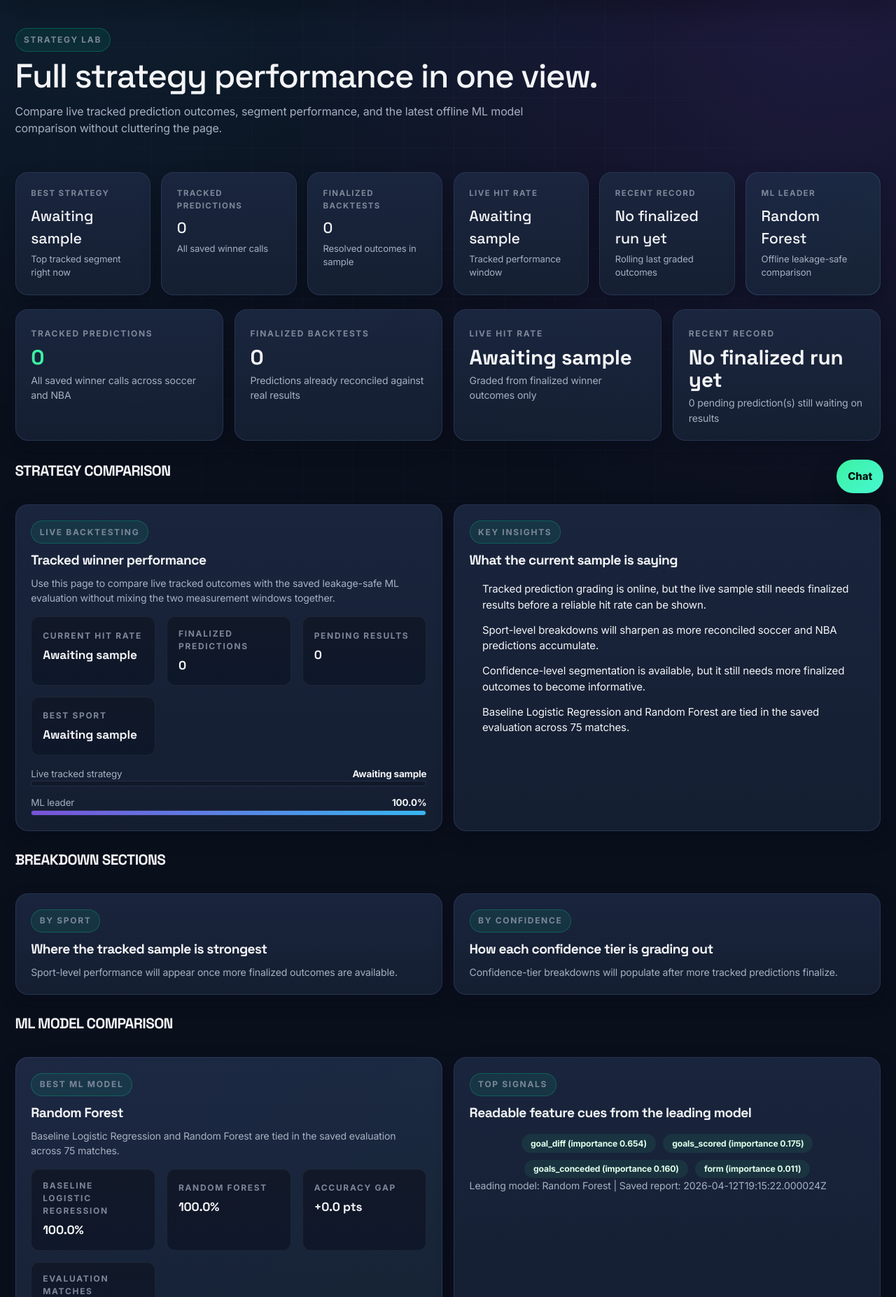
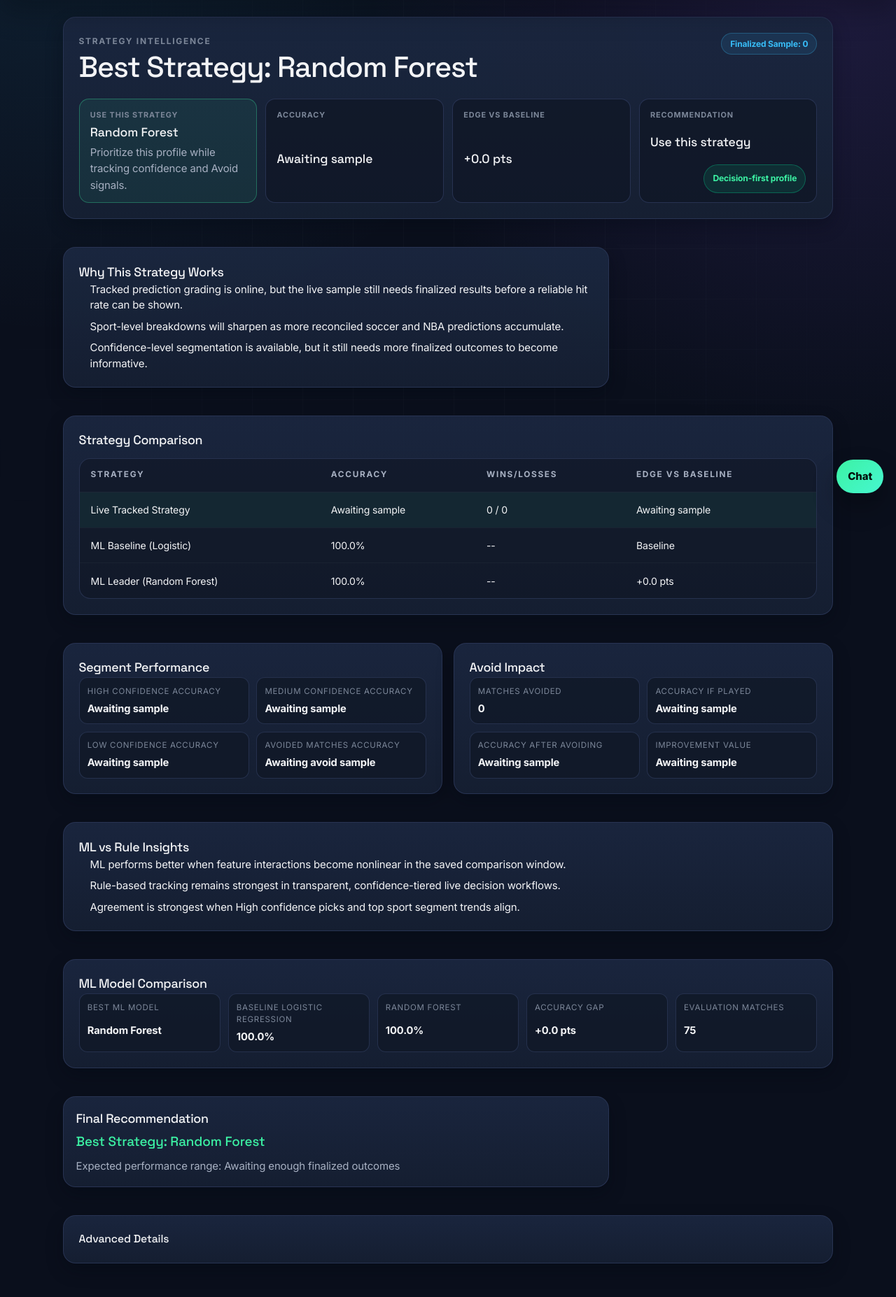
Before and after one commit to codelkj/scorpred, a Flask app: page /strategy-lab in a window 1280 px wide. Shown: the part 77-1931 px from the top of the page at 70% size. Run offline with Flask 3, Linux system fonts and the light colour scheme; some libraries are stand-ins or nearby versions.

Commit message:
Redesign Strategy Lab into FAANG-level strategy intelligence dashboard

```diff
--- a/templates/strategy_lab.html
+++ b/templates/strategy_lab.html
@@ -2,289 +2,255 @@
 {% block title %}Strategy Lab | ScorPred{% endblock %}
 
 {% block content %}
-<section class="strategy-lab-hero">
-  <div class="strategy-lab-kicker">Strategy Lab</div>
-  <h1 class="strategy-lab-title">Full strategy performance in one view.</h1>
-  <p class="strategy-lab-subtitle">
-    Compare live tracked prediction outcomes, segment performance, and the latest offline ML model comparison without cluttering the page.
-  </p>
+{% set best_strategy = backtest_summary.best_sport.label if backtest_summary.best_sport else (ml_comparison.best_model_label if ml_comparison.available else 'Awaiting sample') %}
+{% set best_accuracy = backtest_summary.best_sport.accuracy if backtest_summary.best_sport else metrics.overall_accuracy %}
+{% set edge_display = ml_comparison.accuracy_gap_display if ml_comparison.available else 'Awaiting ML report' %}
+{% set confidence_rows = confidence_breakdown or [] %}
+{% set row_high = confidence_rows | selectattr('key', 'equalto', 'High') | list %}
+{% set row_medium = confidence_rows | selectattr('key', 'equalto', 'Medium') | list %}
+{% set row_low = confidence_rows | selectattr('key', 'equalto', 'Low') | list %}
+{% set high_row = row_high[0] if row_high else None %}
+{% set medium_row = row_medium[0] if row_medium else None %}
+{% set low_row = row_low[0] if row_low else None %}
+
+{% set avoid_recent = metrics.recent_predictions | selectattr('predicted_winner', 'equalto', 'avoid') | list if metrics.recent_predictions else [] %}
+{% set avoid_completed = recent_completed_predictions | selectattr('predicted_winner', 'equalto', 'avoid') | list if recent_completed_predictions else [] %}
+{% set avoid_if_played = (avoid_completed | selectattr('winner_hit', 'equalto', true) | list | length) %}
+{% set avoid_total_completed = avoid_completed | length %}
+{% set avoid_if_played_acc = ((avoid_if_played / avoid_total_completed) * 100) if avoid_total_completed else none %}
+{% set avoid_after_avoiding_acc = ((avoid_total_completed - avoid_if_played) / avoid_total_completed * 100) if avoid_total_completed else none %}
+
+<div class="faang-shell">
+  <section class="card glow-card faang-hero">
+    <div class="faang-hero-head">
+      <div>
+        <span class="page-kicker">Strategy Intelligence</span>
+        <h1 class="faang-title">Best Strategy: {{ best_strategy }}</h1>
+      </div>
+      <span class="faang-meta-chip">Finalized Sample: {{ metrics.finalized_predictions or 0 }}</span>
+    </div>
+
+    <div class="faang-decision-grid">
+      <article class="faang-decision-card is-primary">
+        <span class="faang-label">Use This Strategy</span>
+        <div class="faang-value">{{ best_strategy }}</div>
+        <p class="faang-copy">Prioritize this profile while tracking confidence and Avoid signals.</p>
+      </article>
+      <article class="faang-decision-card">
+        <span class="faang-label">Accuracy</span>
+        <div class="faang-value">{{ ('%.1f'|format(best_accuracy) ~ '%') if best_accuracy is not none else 'Awaiting sample' }}</div>
+      </article>
+      <article class="faang-decision-card">
+        <span class="faang-label">Edge vs Baseline</span>
+        <div class="faang-value">{{ edge_display }}</div>
+      </article>
+      <article class="faang-decision-card">
+        <span class="faang-label">Recommendation</span>
+        <div class="faang-value">Use this strategy</div>
+        <span class="source-badge source-api">Decision-first profile</span>
+      </article>
+    </div>
   </section>
 
-{% set live_accuracy = metrics.overall_accuracy if metrics.overall_accuracy is not none else 0 %}
-{% set ml_leader_accuracy = ml_comparison.random_forest_accuracy if ml_comparison.available else None %}
-{% set best_strategy_label = backtest_summary.best_sport.label if backtest_summary.best_sport else 'Awaiting sample' %}
-
-<section class="strategy-lab-kpi-grid">
-  <article class="card glow-card strategy-kpi-card">
-    <div class="strategy-kpi-label">Best Strategy</div>
-    <div class="strategy-kpi-value">{{ best_strategy_label }}</div>
-    <p class="strategy-kpi-meta">Top tracked segment right now</p>
-  </article>
-  <article class="card glow-card strategy-kpi-card">
-    <div class="strategy-kpi-label">Tracked Predictions</div>
-    <div class="strategy-kpi-value">{{ metrics.total_predictions or 0 }}</div>
-    <p class="strategy-kpi-meta">All saved winner calls</p>
-  </article>
-  <article class="card glow-card strategy-kpi-card">
-    <div class="strategy-kpi-label">Finalized Backtests</div>
-    <div class="strategy-kpi-value">{{ metrics.finalized_predictions or 0 }}</div>
-    <p class="strategy-kpi-meta">Resolved outcomes in sample</p>
-  </article>
-  <article class="card glow-card strategy-kpi-card">
-    <div class="strategy-kpi-label">Live Hit Rate</div>
-    <div class="strategy-kpi-value strategy-tone-{{ 'positive' if metrics.overall_accuracy and metrics.overall_accuracy >= 55 else 'warning' if metrics.overall_accuracy else 'muted' }}">{{ backtest_summary.overall_accuracy_display }}</div>
-    <p class="strategy-kpi-meta">Tracked performance window</p>
-  </article>
-  <article class="card glow-card strategy-kpi-card">
-    <div class="strategy-kpi-label">Recent Record</div>
-    <div class="strategy-kpi-value">{{ hero_cards[3].value if hero_cards|length > 3 else 'No finalized run yet' }}</div>
-    <p class="strategy-kpi-meta">Rolling last graded outcomes</p>
-  </article>
-  <article class="card glow-card strategy-kpi-card gradient-border">
-    <div class="strategy-kpi-label">ML Leader</div>
-    <div class="strategy-kpi-value">{{ ml_comparison.best_model_label if ml_comparison.available else 'Generating...' }}</div>
-    <p class="strategy-kpi-meta">Offline leakage-safe comparison</p>
-  </article>
+  <section class="card glow-card faang-copy-card">
+    <h2 class="faang-section-title">Why This Strategy Works</h2>
+    <ul class="faang-bullet-list">
+      {% for insight in key_insights[:3] %}
+      <li>{{ insight }}</li>
+      {% else %}
+      <li>Awaiting finalized sample before strategy insights can be ranked with confidence.</li>
+      <li>As tracked outcomes increase, this section becomes sharper and more stable.</li>
+      {% endfor %}
+    </ul>
   </section>
 
-<section class="strategy-lab-stat-grid">
-  {% for card in hero_cards %}
-  <article class="card glow-card strategy-lab-stat-card">
-    <div class="strategy-lab-stat-label">{{ card.label }}</div>
-    <div class="strategy-lab-stat-value strategy-tone-{{ card.tone }}">{{ card.value }}</div>
-    <p class="strategy-lab-stat-meta">{{ card.meta }}</p>
-  </article>
-  {% endfor %}
+  <section class="card glow-card">
+    <div class="faang-section-head">
+      <h2 class="faang-section-title">Strategy Comparison</h2>
+    </div>
+    <div class="performance-table-wrap">
+      <table class="performance-table">
+        <thead>
+          <tr>
+            <th>Strategy</th>
+            <th>Accuracy</th>
+            <th>Wins/Losses</th>
+            <th>Edge vs Baseline</th>
+          </tr>
+        </thead>
+        <tbody>
+          <tr class="faang-table-highlight">
+            <td>Live Tracked Strategy</td>
+            <td>{{ backtest_summary.overall_accuracy_display }}</td>
+            <td>{{ metrics.wins or 0 }} / {{ metrics.losses or 0 }}</td>
+            <td>{% if metrics.overall_accuracy is not none %}{{ '%.1fpp'|format((metrics.overall_accuracy - 50.0)) }}{% else %}Awaiting sample{% endif %}</td>
+          </tr>
+          {% if backtest_summary.best_sport %}
+          <tr class="faang-table-highlight">
+            <td>{{ backtest_summary.best_sport.label }} Segment</td>
+            <td>{{ backtest_summary.best_sport.accuracy_display }}</td>
+            <td>{{ backtest_summary.best_sport.wins }} / {{ backtest_summary.best_sport.losses }}</td>
+            <td>{% if backtest_summary.best_sport.accuracy is not none %}{{ '%.1fpp'|format((backtest_summary.best_sport.accuracy - (metrics.overall_accuracy or 0))) }}{% else %}--{% endif %}</td>
+          </tr>
+          {% endif %}
+          <tr>
+            <td>ML Baseline (Logistic)</td>
+            <td>{% if ml_comparison.available %}{{ ml_comparison.baseline_logistic_accuracy }}%{% else %}Awaiting report{% endif %}</td>
+            <td>--</td>
+            <td>Baseline</td>
+          </tr>
+          <tr>
+            <td>ML Leader (Random Forest)</td>
+            <td>{% if ml_comparison.available %}{{ ml_comparison.random_forest_accuracy }}%{% else %}Awaiting report{% endif %}</td>
+            <td>--</td>
+            <td>{{ ml_comparison.accuracy_gap_display if ml_comparison.available else '--' }}</td>
+          </tr>
+        </tbody>
+      </table>
+    </div>
   </section>
 
-<section class="strategy-lab-section">
-  <div class="section-title">Strategy Comparison</div>
-  <div class="strategy-lab-panel-grid">
-    <article class="card glow-card strategy-lab-panel">
-      <div class="strategy-lab-kicker">Live Backtesting</div>
-      <h2 class="strategy-lab-panel-title">Tracked winner performance</h2>
-      <p class="strategy-lab-panel-copy">{{ backtest_summary.blurb }}</p>
-      <div class="strategy-lab-mini-grid">
-        <div class="strategy-lab-mini-card">
-          <span class="strategy-lab-mini-label">Current Hit Rate</span>
-          <strong class="strategy-lab-mini-value">{{ backtest_summary.overall_accuracy_display }}</strong>
+  <section class="faang-text-grid">
+    <article class="card glow-card">
+      <h2 class="faang-section-title">Segment Performance</h2>
+      <div class="faang-system-grid">
+        <div>
+          <span>High Confidence Accuracy</span>
+          <strong>{{ high_row.accuracy_display if high_row else 'Awaiting sample' }}</strong>
         </div>
-        <div class="strategy-lab-mini-card">
-          <span class="strategy-lab-mini-label">Finalized Predictions</span>
-          <strong class="strategy-lab-mini-value">{{ backtest_summary.finalized_predictions }}</strong>
+        <div>
+          <span>Medium Confidence Accuracy</span>
+          <strong>{{ medium_row.accuracy_display if medium_row else 'Awaiting sample' }}</strong>
         </div>
-        <div class="strategy-lab-mini-card">
-          <span class="strategy-lab-mini-label">Pending Results</span>
-          <strong class="strategy-lab-mini-value">{{ backtest_summary.pending_predictions }}</strong>
+        <div>
+          <span>Low Confidence Accuracy</span>
+          <strong>{{ low_row.accuracy_display if low_row else 'Awaiting sample' }}</strong>
         </div>
-        <div class="strategy-lab-mini-card">
-          <span class="strategy-lab-mini-label">Best Sport</span>
-          <strong class="strategy-lab-mini-value">
-            {% if backtest_summary.best_sport %}
-              {{ backtest_summary.best_sport.label }} ({{ backtest_summary.best_sport.accuracy_display }})
-            {% else %}
-              Awaiting sample
-            {% endif %}
-          </strong>
-        </div>
-      </div>
-
-      <div class="strategy-comparison-bars">
-        <div class="strategy-comparison-row">
-          <div class="strategy-comparison-head">
-            <span>Live tracked strategy</span>
-            <strong>{{ backtest_summary.overall_accuracy_display }}</strong>
-          </div>
-          <div class="strategy-comparison-track">
-            <span class="strategy-comparison-fill is-live" style="width: {{ live_accuracy if live_accuracy <= 100 else 100 }}%;"></span>
-          </div>
-        </div>
-        <div class="strategy-comparison-row">
-          <div class="strategy-comparison-head">
-            <span>ML leader</span>
-            <strong>{% if ml_leader_accuracy is not none %}{{ ml_leader_accuracy }}%{% else %}Awaiting sample{% endif %}</strong>
-          </div>
-          <div class="strategy-comparison-track">
-            <span class="strategy-comparison-fill is-ml" style="width: {{ ml_leader_accuracy if ml_leader_accuracy is not none and ml_leader_accuracy <= 100 else 0 }}%;"></span>
-          </div>
+        <div>
+          <span>Avoided Matches Accuracy</span>
+          <strong>{% if avoid_total_completed %}{{ '%.1f'|format(avoid_after_avoiding_acc) }}%{% else %}Awaiting avoid sample{% endif %}</strong>
         </div>
       </div>
     </article>
 
-    <article class="card glow-card strategy-lab-panel">
-      <div class="strategy-lab-kicker">Key Insights</div>
-      <h2 class="strategy-lab-panel-title">What the current sample is saying</h2>
-      <ul class="strategy-lab-insights">
-        {% for insight in key_insights %}
-        <li>{{ insight }}</li>
-        {% endfor %}
-      </ul>
+    <article class="card glow-card">
+      <h2 class="faang-section-title">Avoid Impact</h2>
+      <div class="faang-system-grid">
+        <div>
+          <span>Matches Avoided</span>
+          <strong>{{ avoid_recent | length }}</strong>
+        </div>
+        <div>
+          <span>Accuracy If Played</span>
+          <strong>{% if avoid_if_played_acc is not none %}{{ '%.1f'|format(avoid_if_played_acc) }}%{% else %}Awaiting sample{% endif %}</strong>
+        </div>
+        <div>
+          <span>Accuracy After Avoiding</span>
+          <strong>{% if avoid_after_avoiding_acc is not none %}{{ '%.1f'|format(avoid_after_avoiding_acc) }}%{% else %}Awaiting sample{% endif %}</strong>
+        </div>
+        <div>
+          <span>Improvement Value</span>
+          <strong>{% if avoid_after_avoiding_acc is not none and avoid_if_played_acc is not none %}{{ '%.1fpp'|format(avoid_after_avoiding_acc - avoid_if_played_acc) }}{% else %}Awaiting sample{% endif %}</strong>
+        </div>
+      </div>
     </article>
-  </div>
   </section>
 
-<section class="strategy-lab-section">
-  <div class="section-title">Breakdown Sections</div>
-  <div class="strategy-lab-panel-grid">
-    <article class="card glow-card strategy-lab-panel">
-      <div class="strategy-lab-kicker">By Sport</div>
-      <h2 class="strategy-lab-panel-title">Where the tracked sample is strongest</h2>
-      {% if sport_breakdown %}
-      <div class="strategy-lab-breakdown-list">
-        {% for row in sport_breakdown %}
-        <div class="strategy-lab-breakdown-row">
+  <section class="card glow-card">
+    <h2 class="faang-section-title">ML vs Rule Insights</h2>
+    <ul class="faang-bullet-list">
+      <li>ML performs better when feature interactions become nonlinear in the saved comparison window.</li>
+      <li>Rule-based tracking remains strongest in transparent, confidence-tiered live decision workflows.</li>
+      <li>Agreement is strongest when High confidence picks and top sport segment trends align.</li>
+    </ul>
+  </section>
+
+  <section class="card glow-card">
+    <h2 class="faang-section-title">ML Model Comparison</h2>
+    {% if ml_comparison.available %}
+    <div class="faang-system-grid">
       <div>
-            <div class="strategy-lab-row-label">{{ row.label }}</div>
-            <div class="strategy-lab-row-meta">{{ row.count }} graded | {{ row.wins }} wins | {{ row.losses }} losses</div>
+        <span>Best ML Model</span>
+        <strong>{{ ml_comparison.best_model_label }}</strong>
       </div>
-          <div class="strategy-lab-row-value strategy-tone-{{ row.tone }}">{{ row.accuracy_display }}</div>
+      <div>
+        <span>Baseline Logistic Regression</span>
+        <strong>{{ ml_comparison.baseline_logistic_accuracy }}%</strong>
+      </div>
+      <div>
+        <span>Random Forest</span>
+        <strong>{{ ml_comparison.random_forest_accuracy }}%</strong>
+      </div>
+      <div>
+        <span>Accuracy Gap</span>
+        <strong>{{ ml_comparison.accuracy_gap_display }}</strong>
+      </div>
+      <div>
+        <span>Evaluation Matches</span>
+        <strong>{{ ml_comparison.evaluation_matches }}</strong>
+      </div>
+    </div>
+    {% else %}
+    <p class="faang-copy">ML comparison is not available yet.</p>
+    <p class="faang-copy">{{ ml_comparison.message }}</p>
+    <div class="strategy-lab-command">{{ ml_comparison.command }}</div>
+    <p class="route-meta">Expected report path: {{ ml_comparison.report_path }}</p>
+    {% endif %}
+  </section>
+
+  <section class="card glow-card faang-final-call">
+    <h2 class="faang-section-title">Final Recommendation</h2>
+    <div class="faang-final-line">Best Strategy: {{ best_strategy }}</div>
+    <p class="faang-copy">Expected performance range: {% if metrics.overall_accuracy is not none %}{{ '%.1f'|format((metrics.overall_accuracy - 4.0 if metrics.overall_accuracy >= 4 else metrics.overall_accuracy)) }}% - {{ '%.1f'|format(metrics.overall_accuracy + 4.0) }}%{% else %}Awaiting enough finalized outcomes{% endif %}</p>
+  </section>
+
+  <details class="card glow-card faang-advanced">
+    <summary>Advanced Details</summary>
+    <div class="faang-advanced-grid">
+      <article>
+        <h3>Recent Graded Outcomes</h3>
+        {% if recent_completed_predictions %}
+        <div class="strategy-lab-results">
+          {% for pred in recent_completed_predictions %}
+          <div class="strategy-lab-result-row">
+            <div>
+              <div class="strategy-lab-row-label">{{ pred.team_a }} vs {{ pred.team_b }}</div>
+              <div class="strategy-lab-row-meta">{{ pred.date or pred.game_date or 'Date pending' }} | {{ pred.final_score_display or 'Final pending' }}</div>
+            </div>
+            <div class="strategy-lab-result-outcome {% if (pred.overall_game_result or '') == 'Win' %}is-win{% elif (pred.overall_game_result or '') == 'Partial' %}is-neutral{% else %}is-loss{% endif %}">
+              {{ pred.overall_game_result or ('Win' if pred.winner_hit else 'Loss') }}
+            </div>
           </div>
           {% endfor %}
         </div>
         {% else %}
-      <p class="strategy-lab-empty">Sport-level performance will appear once more finalized outcomes are available.</p>
+        <p class="faang-copy">No finalized outcomes yet.</p>
         {% endif %}
       </article>
-
-    <article class="card glow-card strategy-lab-panel">
-      <div class="strategy-lab-kicker">By Confidence</div>
-      <h2 class="strategy-lab-panel-title">How each confidence tier is grading out</h2>
-      {% if confidence_breakdown %}
-      <div class="strategy-lab-breakdown-list">
-        {% for row in confidence_breakdown %}
-        <div class="strategy-lab-breakdown-row">
-          <div>
-            <div class="strategy-lab-row-label">{{ row.label }}</div>
-            <div class="strategy-lab-row-meta">{{ row.count }} graded | {{ row.wins }} wins | {{ row.losses }} losses</div>
-          </div>
-          <div class="strategy-lab-row-value strategy-tone-{{ row.tone }}">{{ row.accuracy_display }}</div>
-        </div>
-        {% endfor %}
-      </div>
-      {% else %}
-      <p class="strategy-lab-empty">Confidence-tier breakdowns will populate after more tracked predictions finalize.</p>
-      {% endif %}
-    </article>
-  </div>
-</section>
-
-<section class="strategy-lab-section">
-  <div class="section-title">ML Model Comparison</div>
-  {% if ml_comparison.available %}
-  <div class="strategy-lab-panel-grid">
-    <article class="card glow-card gradient-border strategy-lab-panel">
-      <div class="strategy-lab-kicker">Best ML Model</div>
-      <h2 class="strategy-lab-panel-title">{{ ml_comparison.best_model_label }}</h2>
-      <p class="strategy-lab-panel-copy">{{ ml_comparison.summary }}</p>
-      <div class="strategy-lab-mini-grid">
-        <div class="strategy-lab-mini-card">
-          <span class="strategy-lab-mini-label">Baseline Logistic Regression</span>
-          <strong class="strategy-lab-mini-value">{{ ml_comparison.baseline_logistic_accuracy }}%</strong>
-        </div>
-        <div class="strategy-lab-mini-card">
-          <span class="strategy-lab-mini-label">Random Forest</span>
-          <strong class="strategy-lab-mini-value">{{ ml_comparison.random_forest_accuracy }}%</strong>
-        </div>
-        <div class="strategy-lab-mini-card">
-          <span class="strategy-lab-mini-label">Accuracy Gap</span>
-          <strong class="strategy-lab-mini-value">{{ ml_comparison.accuracy_gap_display }}</strong>
-        </div>
-        <div class="strategy-lab-mini-card">
-          <span class="strategy-lab-mini-label">Evaluation Matches</span>
-          <strong class="strategy-lab-mini-value">{{ ml_comparison.evaluation_matches }}</strong>
-        </div>
-      </div>
-    </article>
-
-    <article class="card glow-card strategy-lab-panel">
-      <div class="strategy-lab-kicker">Top Signals</div>
-      <h2 class="strategy-lab-panel-title">Readable feature cues from the leading model</h2>
+      <article>
+        <h3>Top Signals</h3>
+        <p class="faang-copy">{{ ml_comparison.summary if ml_comparison.available else ml_comparison.message }}</p>
         {% if ml_comparison.top_signals %}
         <div class="strategy-lab-pill-row">
           {% for signal in ml_comparison.top_signals %}
           <span class="strategy-lab-pill">{{ signal }}</span>
           {% endfor %}
         </div>
-      {% else %}
-      <p class="strategy-lab-empty">No top-signal summary was stored with the current comparison report.</p>
-      {% endif %}
-      <div class="strategy-lab-advanced-note">
-        Leading model: {{ ml_comparison.best_model_label }}
-        {% if ml_comparison.generated_at %}
-        | Saved report: {{ ml_comparison.generated_at }}
-        {% endif %}
-      </div>
-    </article>
-  </div>
-  {% else %}
-  <article class="card glow-card strategy-lab-panel strategy-lab-fallback">
-    <div class="strategy-lab-kicker">ML Model Comparison</div>
-    <h2 class="strategy-lab-panel-title">ML comparison is not available yet.</h2>
-    <p class="strategy-lab-panel-copy">{{ ml_comparison.message }}</p>
-    <div class="strategy-lab-command">{{ ml_comparison.command }}</div>
-    <p class="strategy-lab-advanced-note">Expected report path: {{ ml_comparison.report_path }}</p>
-  </article>
-  {% endif %}
-</section>
-
-<section class="strategy-lab-section">
-  <div class="section-title">Advanced Details</div>
-  <div class="strategy-lab-panel-grid">
-    <article class="card glow-card strategy-lab-panel">
-      <div class="strategy-lab-kicker">Recent Graded Outcomes</div>
-      <h2 class="strategy-lab-panel-title">Latest finalized winner picks</h2>
-      {% if recent_completed_predictions %}
-      <div class="strategy-lab-results">
-        {% for pred in recent_completed_predictions %}
-        <div class="strategy-lab-result-row">
-          <div>
-            <div class="strategy-lab-row-label">{{ pred.team_a }} vs {{ pred.team_b }}</div>
-            <div class="strategy-lab-row-meta">
-              {{ pred.date or pred.game_date or 'Date pending' }} | {{ pred.final_score_display or 'Final pending' }}
-            </div>
-          </div>
-          <div class="strategy-lab-result-outcome {% if pred.winner_hit %}is-win{% else %}is-loss{% endif %}">
-            {{ pred.overall_game_result or ('Win' if pred.winner_hit else 'Loss') }}
-          </div>
-        </div>
-        {% endfor %}
-      </div>
-      {% else %}
-      <p class="strategy-lab-empty">Finalized winner results will appear here once result reconciliation has graded recent predictions.</p>
         {% endif %}
       </article>
-
-    <article class="card glow-card strategy-lab-panel">
-      <div class="strategy-lab-kicker">Evaluation Window</div>
-      <h2 class="strategy-lab-panel-title">Saved report context</h2>
+      <article>
+        <h3>Raw Evaluation Context</h3>
         {% if ml_comparison.available %}
-      <div class="strategy-lab-breakdown-list">
-        <div class="strategy-lab-breakdown-row">
-          <div>
-            <div class="strategy-lab-row-label">Training Window</div>
-            <div class="strategy-lab-row-meta">{{ ml_comparison.workflow.train_start }} to {{ ml_comparison.workflow.train_end }}</div>
-          </div>
-          <div class="strategy-lab-row-value">{{ ml_comparison.workflow.train_size }}</div>
-        </div>
-        <div class="strategy-lab-breakdown-row">
-          <div>
-            <div class="strategy-lab-row-label">Evaluation Window</div>
-            <div class="strategy-lab-row-meta">{{ ml_comparison.workflow.test_start }} to {{ ml_comparison.workflow.test_end }}</div>
-          </div>
-          <div class="strategy-lab-row-value">{{ ml_comparison.workflow.test_size }}</div>
-        </div>
-        <div class="strategy-lab-breakdown-row">
-          <div>
-            <div class="strategy-lab-row-label">Feature Count</div>
-            <div class="strategy-lab-row-meta">Top-signal summary only, no raw debug dump</div>
-          </div>
-          <div class="strategy-lab-row-value">{{ ml_comparison.workflow.feature_count }}</div>
-        </div>
-      </div>
+        <ul class="faang-bullet-list">
+          <li>Training: {{ ml_comparison.workflow.train_start }} to {{ ml_comparison.workflow.train_end }}</li>
+          <li>Evaluation: {{ ml_comparison.workflow.test_start }} to {{ ml_comparison.workflow.test_end }}</li>
+          <li>Feature count: {{ ml_comparison.workflow.feature_count }}</li>
+        </ul>
         {% else %}
-      <p class="strategy-lab-empty">Generate the saved comparison report to populate train/test windows and feature counts here.</p>
+        <p class="faang-copy">Generate ML report to expose raw windows and feature details.</p>
         {% endif %}
       </article>
     </div>
-</section>
+  </details>
+</div>
 {% endblock %}
```
Lines whose indentation alone changed are shown as unchanged.
